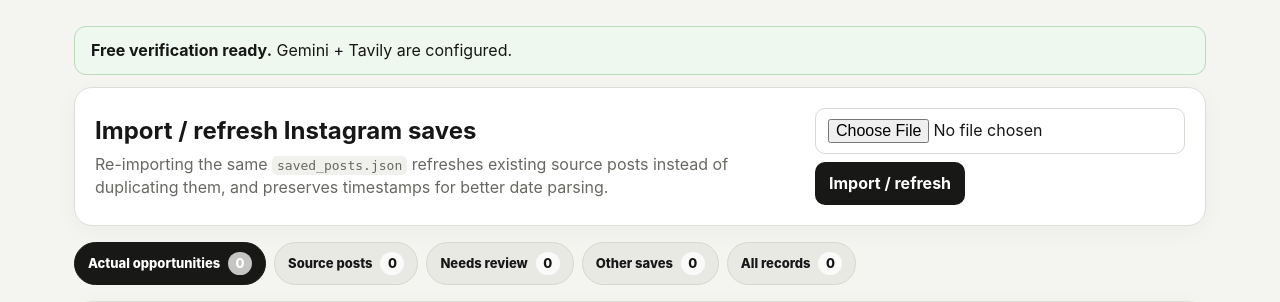
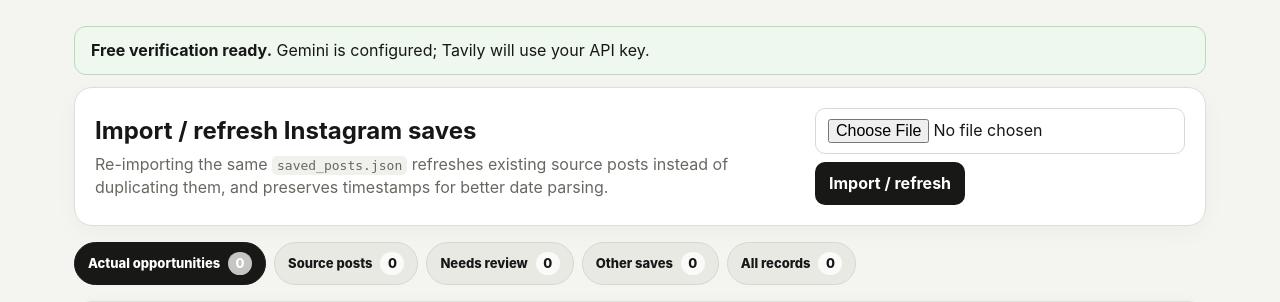
Before and after one commit to wxresearch/competition-tracker, a FastAPI app: page / in a window 1280 px wide. Shown: the part 256-558 px from the top of the page. Run offline with FastAPI, Linux system fonts and the light colour scheme; data that the repository does not hold is empty.

Commit message:
Explain Tavily keyless verification in dashboard

```diff
--- a/templates/index.html
+++ b/templates/index.html
@@ -24,16 +24,16 @@
 
     {% if message %}<div class="notice success">{{ message }}</div>{% endif %}
     {% if error %}<div class="notice error">{{ error }}</div>{% endif %}
-    {% if not has_gemini_key or not has_tavily_key %}
+    {% if not has_gemini_key %}
       <div class="notice warn">
-        <strong>Free verification setup:</strong>
-        {% if not has_gemini_key %} add <code>GEMINI_API_KEY</code>{% endif %}
-        {% if not has_gemini_key and not has_tavily_key %} and{% endif %}
-        {% if not has_tavily_key %} add <code>TAVILY_API_KEY</code>{% endif %}
-        to <code>.env</code>. Local import/splitting works either way.
+        <strong>Free verification setup:</strong> add <code>GEMINI_API_KEY</code> to <code>.env</code>.
+        Tavily can run in keyless mode, so <code>TAVILY_API_KEY</code> is optional.
       </div>
     {% else %}
-      <div class="notice success"><strong>Free verification ready.</strong> Gemini + Tavily are configured.</div>
+      <div class="notice success">
+        <strong>Free verification ready.</strong>
+        Gemini is configured; Tavily will use {% if has_tavily_key %}your API key{% else %}keyless mode{% endif %}.
+      </div>
     {% endif %}
 
     <section class="panel import-panel">
```
